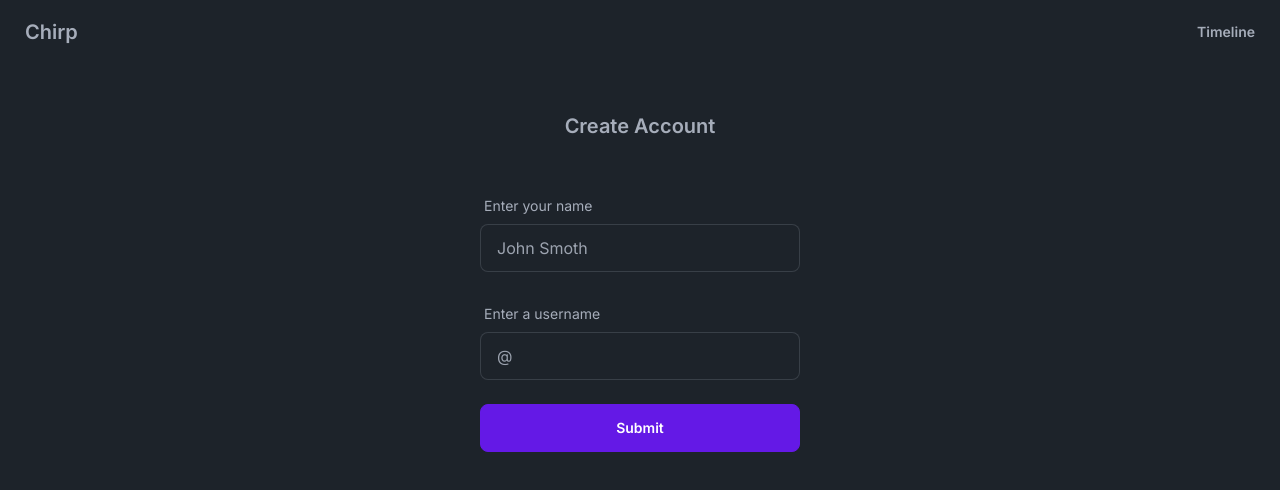
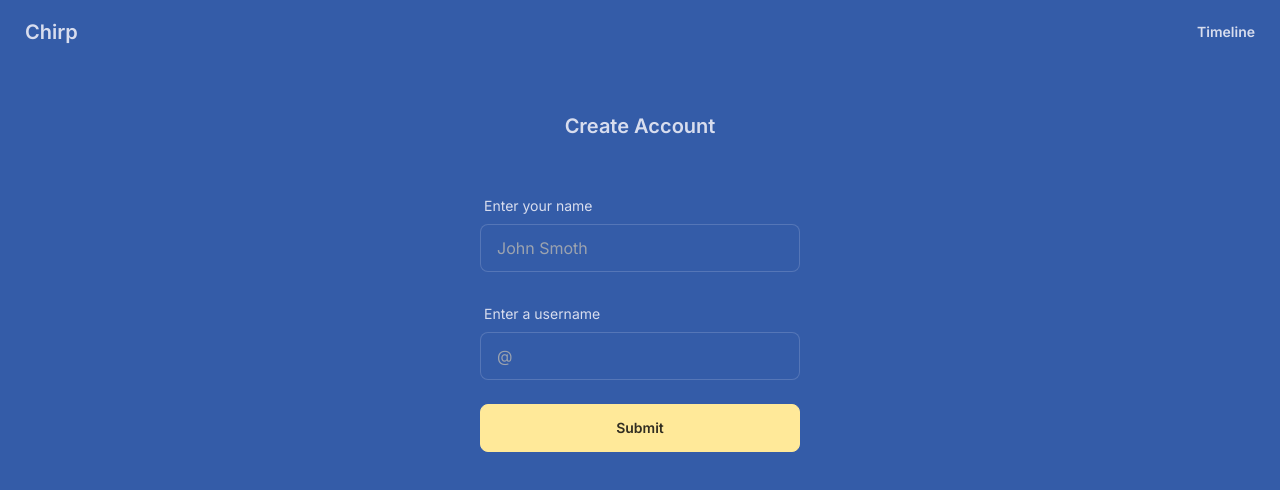
Before and after one commit to NoumanAMalik/Chirp, a Next.js app: page /createAccount in a window 1280 px wide. Shown: the top 490 px of the page. Built offline with nearby package versions, Linux system fonts and the light colour scheme; no server answers.

Commit message:
Changed theme

```diff
--- a/app/createAccount/page.js
+++ b/app/createAccount/page.js
@@ -64,7 +64,7 @@ export default function CreateAccount() {
 
     return (
         <main
-            data-theme="dark"
+            data-theme="aqua"
             className="w-screen h-screen flex flex-col items-center gap-12"
         >
             <Navbar route={"create-account"} />
@@ -99,7 +99,7 @@ export default function CreateAccount() {
                 />
 
                 <button
-                    className="btn btn-primary normal-case"
+                    className="btn btn-accent normal-case"
                     onClick={handleSubmit}
                 >
                     Submit
--- a/app/layout.js
+++ b/app/layout.js
@@ -12,7 +12,7 @@ export const metadata = {
 export default function RootLayout({ children }) {
     return (
         <ClerkProvider>
-            <html data-theme="dark">
+            <html data-theme="aqua">
                 <body className={inter.className}>{children}</body>
             </html>
         </ClerkProvider>
--- a/app/page.js
+++ b/app/page.js
@@ -4,7 +4,7 @@ import { SignUpButton, SignInButton } from "@clerk/nextjs";
 export default function Home() {
     return (
         <main
-            data-theme="dark"
+            data-theme="aqua"
             className="w-screen h-screen flex flex-col items-center gap-12"
         >
             <Navbar route={"home"} />
--- a/app/timeline/page.js
+++ b/app/timeline/page.js
@@ -115,7 +115,7 @@ export default function Timeline() {
 
     return (
         <main
-            data-theme="dark"
+            data-theme="aqua"
             className="w-screen h-screen flex flex-col items-center gap-12"
         >
             <Navbar route={"timeline"} />
@@ -132,15 +132,15 @@ export default function Timeline() {
                             />
                         );
                     })}
-                <div className="join sticky bottom-0 mt-12">
+                <div className="join sticky bottom-4 w-full max-w-md mt-12">
                     <input
-                        className="input input-bordered join-item"
+                        className="input input-bordered join-item w-full max-w-md"
                         value={message}
                         placeholder="Type here ..."
                         onChange={(e) => setMessage(e.target.value)}
                     />
                     <button
-                        className="btn btn-primary join-item normal case"
+                        className="btn btn-accent join-item normal case"
                         onClick={post}
                     >
                         Post
--- a/tailwind.config.js
+++ b/tailwind.config.js
@@ -8,7 +8,7 @@ module.exports = {
     plugins: [require("daisyui")],
 
     daisyui: {
-        hemes: ["light", "dark"],
+        themes: ["light", "dark", "aqua"],
         darkTheme: "dark",
         base: true,
         styled: true,
```
